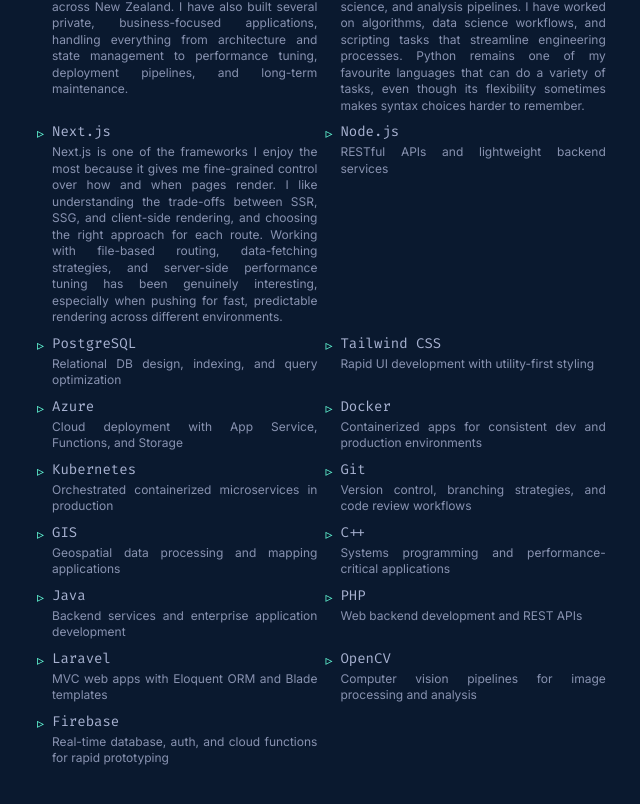
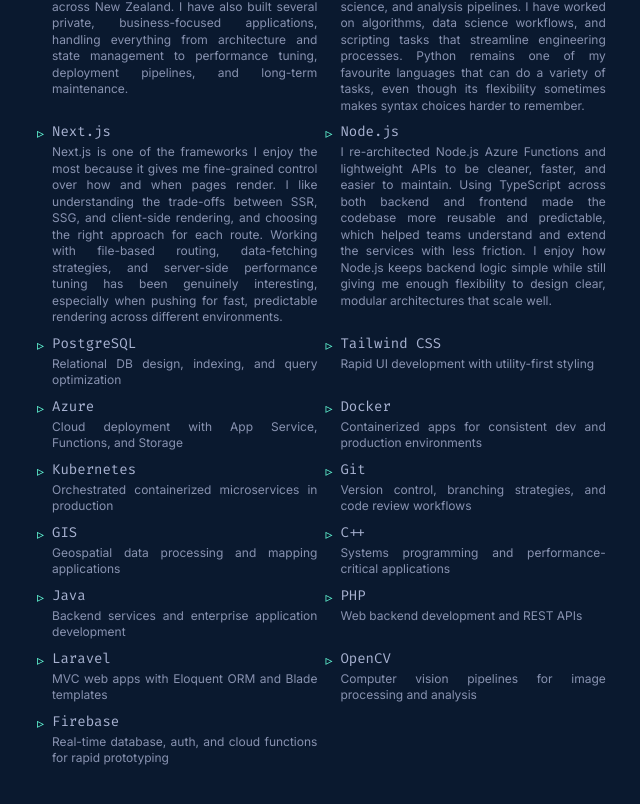
Before and after one commit to EdenGoforIt/who-am-i, a Next.js app: page / in a window 1280 px wide. Shown: the part 3312-4116 px from the top of the page, without its empty margins (113-753 px from the left). Built offline with nearby package versions, Linux system fonts and the light colour scheme.

Commit message:
add: enhance Node.js description in skills section for clarity and detail

```diff
--- a/components/about.tsx
+++ b/components/about.tsx
@@ -33,7 +33,10 @@
     name: "Next.js",
     desc: "Next.js is one of the frameworks I enjoy the most because it gives me fine-grained control over how and when pages render. I like understanding the trade-offs between SSR, SSG, and client-side rendering, and choosing the right approach for each route. Working with file-based routing, data-fetching strategies, and server-side performance tuning has been genuinely interesting, especially when pushing for fast, predictable rendering across different environments.",
   },
-  { name: "Node.js", desc: "RESTful APIs and lightweight backend services" },
+  {
+    name: "Node.js",
+    desc: "I re-architected Node.js Azure Functions and lightweight APIs to be cleaner, faster, and easier to maintain. Using TypeScript across both backend and frontend made the codebase more reusable and predictable, which helped teams understand and extend the services with less friction. I enjoy how Node.js keeps backend logic simple while still giving me enough flexibility to design clear, modular architectures that scale well.",
+  },
   { name: "PostgreSQL", desc: "Relational DB design, indexing, and query optimization" },
   { name: "Tailwind CSS", desc: "Rapid UI development with utility-first styling" },
   { name: "Azure", desc: "Cloud deployment with App Service, Functions, and Storage" },
```
